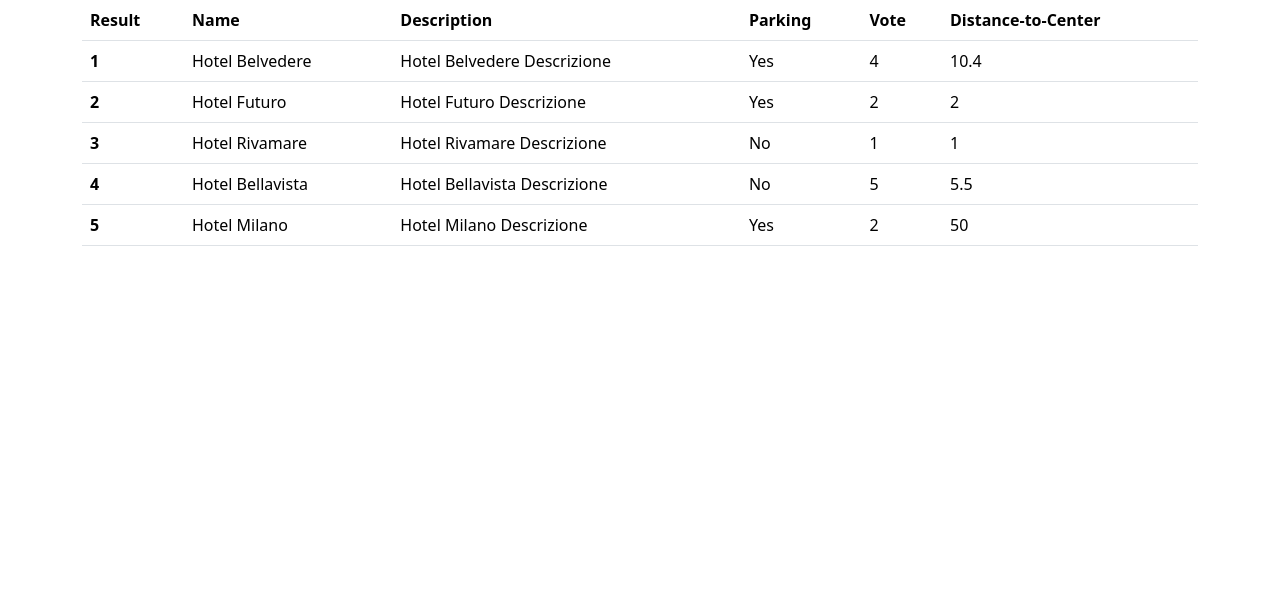
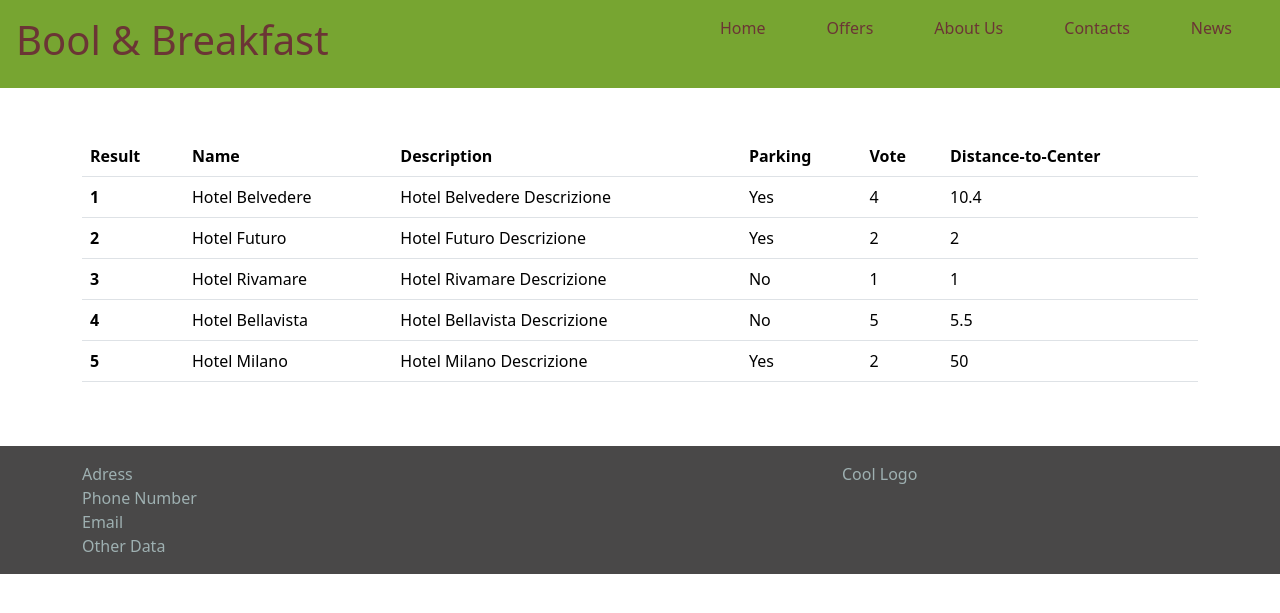
Before and after one commit to Zariy7/php-hotel, a PHP site: page / in a window 1280 px wide. Shown: the top 613 px of the page. Run offline with PHP 8.4, Linux system fonts and the light colour scheme.

Commit message:
added bonus #1

```diff
--- /dev/null
+++ b/css/style.css
@@ -0,0 +1,17 @@
+*,
+*::after,
+*::before{
+    margin: 0;
+    padding: 0;
+    box-sizing: border-box;
+}
+
+header{
+    background-color: rgb(119, 165, 49);
+    color: rgb(107, 53, 53);
+}
+
+footer{
+    background-color: rgb(73, 72, 72);
+    color: rgb(158, 176, 177);
+}
--- a/index.php
+++ b/index.php
@@ -45,9 +45,13 @@
         <meta charset="UTF-8">
         <meta name="viewport" content="width=device-width, initial-scale=1.0">
         <link href="https://cdn.jsdelivr.net/npm/bootstrap@5.3.2/dist/css/bootstrap.min.css" rel="stylesheet" integrity="sha384-T3c6CoIi6uLrA9TneNEoa7RxnatzjcDSCmG1MXxSR1GAsXEV/Dwwykc2MPK8M2HN" crossorigin="anonymous">
+        <link rel="stylesheet" href="./css/style.css">
         <title>Document</title>
     </head>
     <body>
+        <?php include __DIR__.'/partials/header.php'; ?>
+
+        <main class="py-5">
             <div class="container">
                 <div class="row">
                     <div class="col-12">
@@ -92,5 +96,8 @@
                     </div>
                 </div>
             </div>
+        </main>
+
+        <?php include __DIR__.'/partials/footer.php'; ?>
     </body>
 </html>
--- /dev/null
+++ b/partials/footer.php
@@ -0,0 +1,26 @@
+<footer class="py-3">
+    <div class="container">
+        <div class="row justify-content-between">
+            <div class="col-4">
+                <div>
+                    Adress
+                </div>
+                <div>
+                    Phone Number
+                </div>
+                <div>
+                    Email
+                </div>
+                <div>
+                    Other Data
+                </div>
+            </div>
+
+            <div class="col-4">
+                <div>
+                    Cool Logo
+                </div>
+            </div>
+        </div>
+    </div>
+</footer>
--- /dev/null
+++ b/partials/header.php
@@ -0,0 +1,26 @@
+<header class="py-3">
+    <div class="d-flex justify-content-between">
+        <h1 class="mx-3">
+            Bool & Breakfast
+        </h1>
+        <div class="w-50">
+            <ul class="d-flex justify-content-between mx-5">
+                <li class="list-group-item">
+                    Home
+                </li>
+                <li class="list-group-item">
+                    Offers
+                </li>
+                <li class="list-group-item">
+                    About Us
+                </li>
+                <li class="list-group-item">
+                    Contacts
+                </li>
+                <li class="list-group-item">
+                    News
+                </li>
+            </ul>
+        </div>
+    </div>
+</header>
```
Lines whose indentation alone changed are shown as unchanged.
